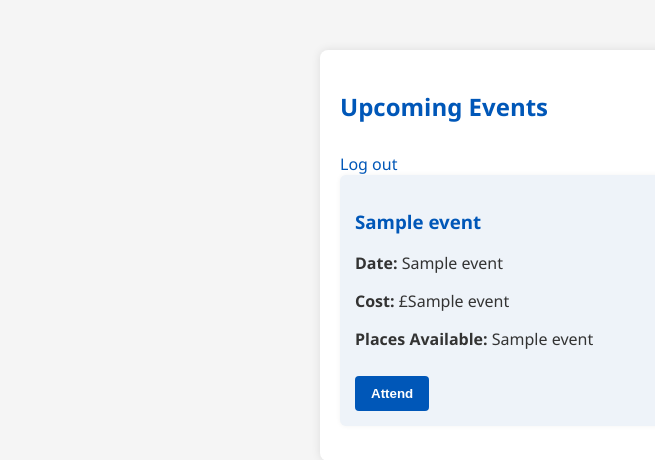
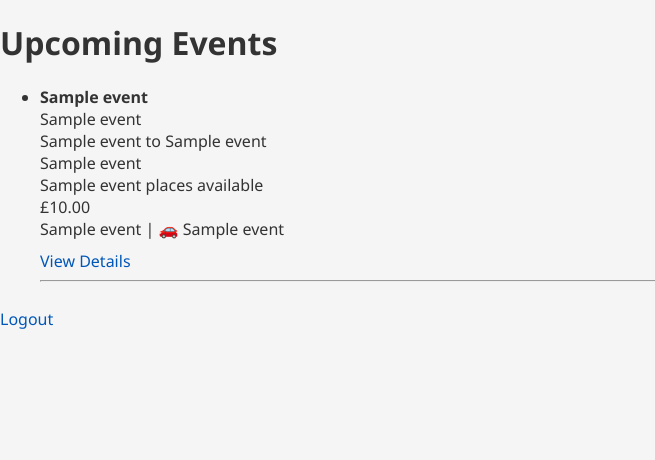
Before and after one commit to websilar/events-app, a Flask app: template templates/events.html in a window 1280 px wide. Shown: the top 460 px of the page, without its empty margins (0-655 px from the left). Run offline with Flask 3, Linux system fonts and the light colour scheme; the template is opened without the code that fills it: most values are stand-ins (such as "Sample title", 1, 10 or a date in 2020).

Commit message:
Updated event templates to match schema

```diff
--- a/templates/events.html
+++ b/templates/events.html
@@ -1,25 +1,28 @@
+<!-- templates/events.html -->
 <!DOCTYPE html>
-<html lang="en">
+<html>
 <head>
-    <meta charset="UTF-8">
-    <title>Upcoming Events</title>
+    <title>Events</title>
     <link rel="stylesheet" href="{{ url_for('static', filename='styles.css') }}">
 </head>
 <body>
-    <div class="container">
-        <h2>Upcoming Events</h2>
-        <a href="{{ url_for('logout') }}">Log out</a>
-        {% for event in events %}
-            <div class="event-card">
-                <h3>{{ event[1] }}</h3>
-                <p><strong>Date:</strong> {{ event[2] }}</p>
-                <p><strong>Cost:</strong> £{{ event[3] }}</p>
-                <p><strong>Places Available:</strong> {{ event[4] }}</p>
-                <a href="{{ url_for('event_detail', event_id=event[0]) }}">
-                    <button>Attend</button>
-                </a>
-            </div>
-        {% endfor %}
-    </div>
+    <h1>Upcoming Events</h1>
+    <ul>
+    {% for event in events %}
+        <li>
+         <strong>{{ event[1] }}</strong><br>
+          {{ event[2] }}<br>
+          {{ event[3] }} to {{ event[4] }}<br>
+          {{ event[5] }}<br>
+          {{ event[6] }} places available<br>
+          £{{ "%.2f" | format(event[7]) }}<br>
+          {{ event[8] }} | 🚗 {{ event[9] }}<br>
+          <a href="{{ url_for('event_detail', event_id=event[0]) }}">View Details</a>
+         </li>
+        <hr>
+    {% endfor %}
+    </ul>
+
+    <a href="{{ url_for('logout') }}">Logout</a>
 </body>
 </html>
```
Also changed, not shown: templates/event_detail.html (+18 -15 lines).
